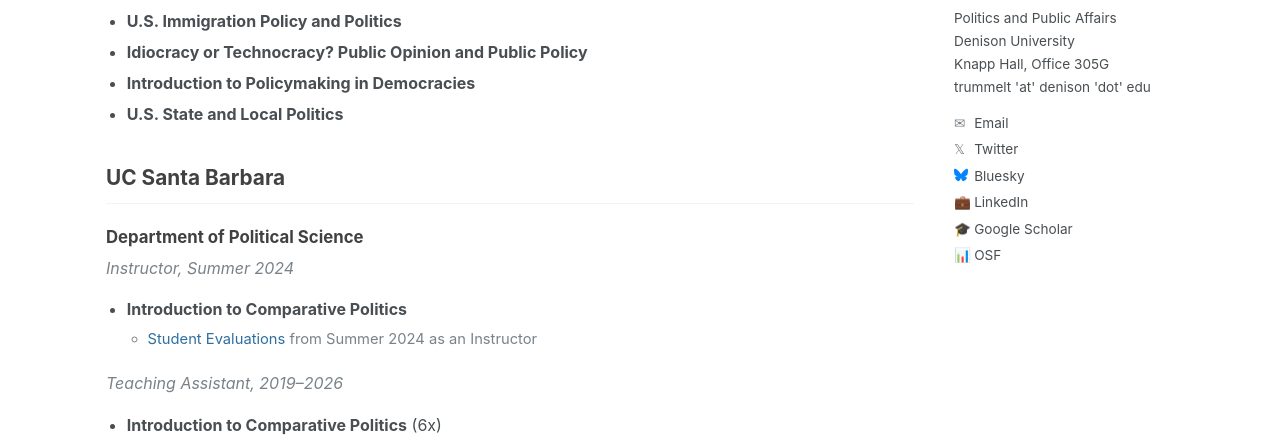
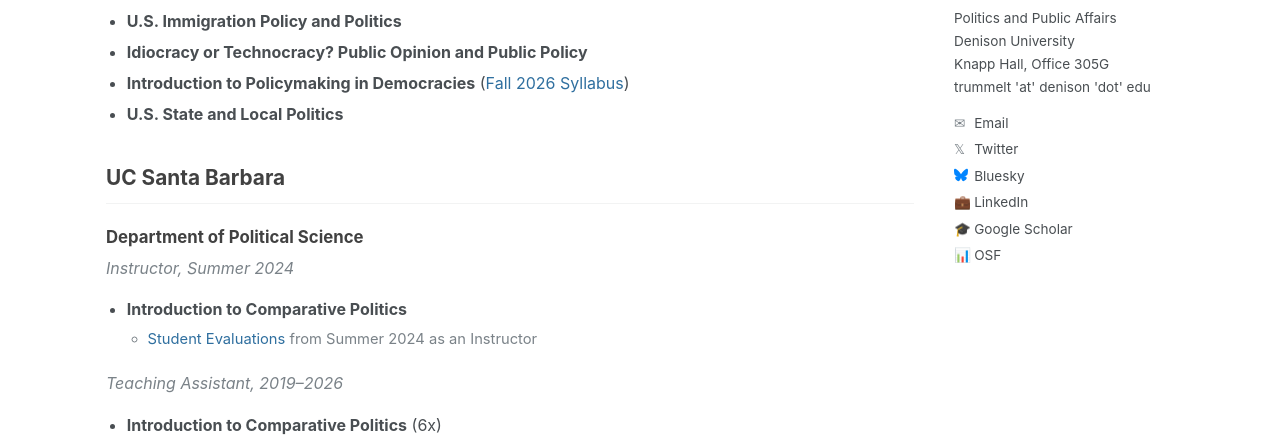
Before and after one commit to tntrummel/tntrummel.github.io, a plain HTML site: page teaching.html in a window 1280 px wide. Shown: the part 314-755 px from the top of the page. Drawn offline with Linux system fonts and the light colour scheme.

Commit message:
teaching.html

```diff
--- a/teaching.html
+++ b/teaching.html
@@ -60,7 +60,7 @@
     <ul>
       <li><strong>U.S. Immigration Policy and Politics</strong></li>
       <li><strong>Idiocracy or Technocracy? Public Opinion and Public Policy</strong></li>
-      <li><strong>Introduction to Policymaking in Democracies</strong></li>
+      <li><strong>Introduction to Policymaking in Democracies</strong> (<a href="Trummel_PPA102_Fall2026_Syllabus.pdf">Fall 2026 Syllabus</a>)</li>
       <li><strong>U.S. State and Local Politics</strong></li>
     </ul>
 
```
